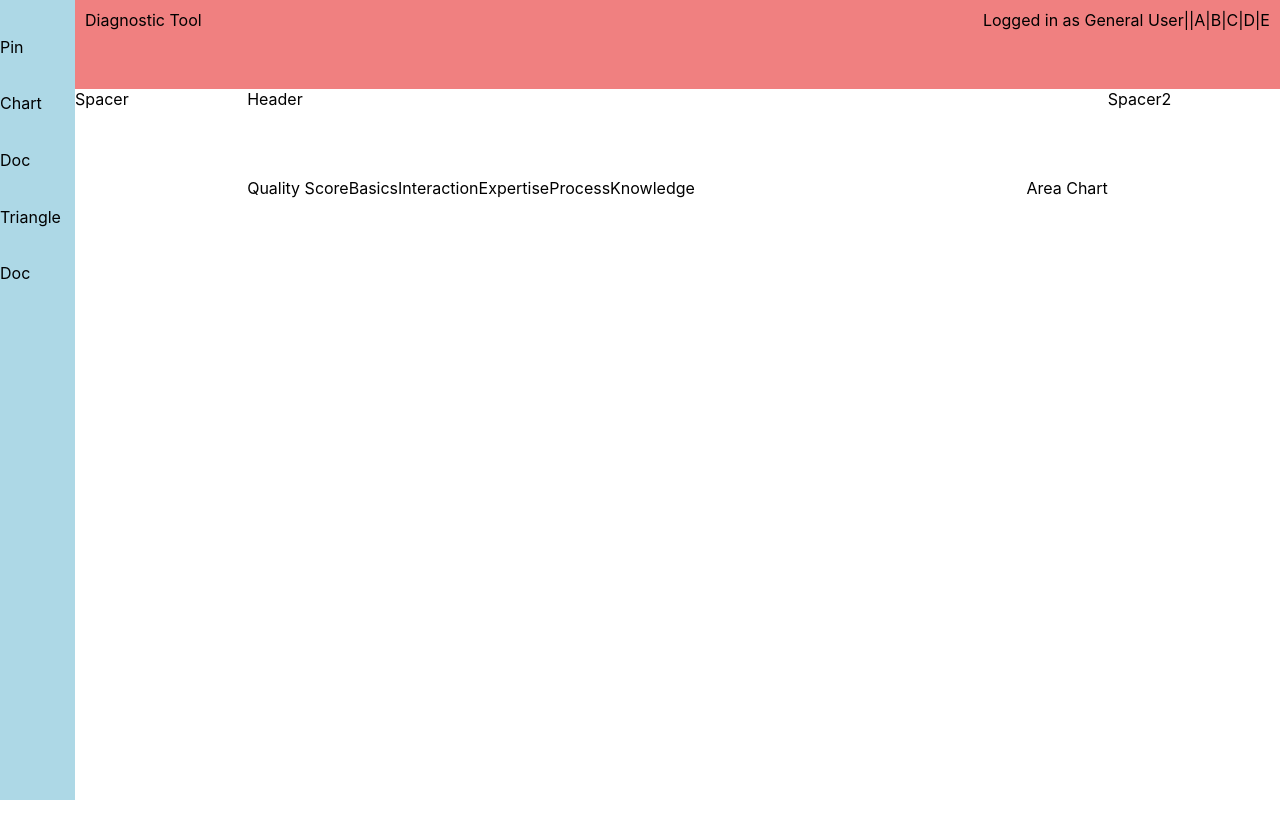
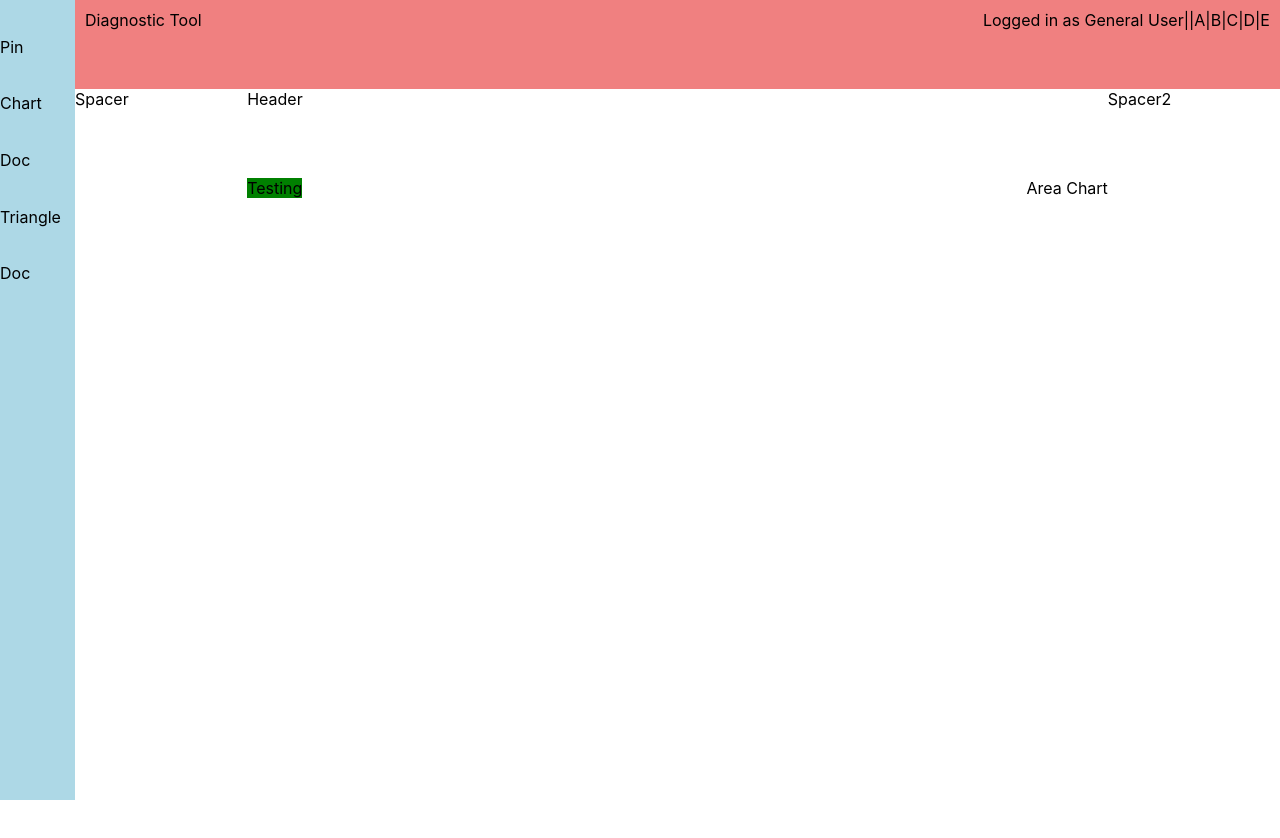
Before and after one commit to sidhantmathur/onr-assign, a React (Create React App) app: page / in a window 1280 px wide. Shown: the top 838 px of the page. Built offline with nearby package versions, Linux system fonts and the light colour scheme.

Commit message:
add data to state in test chart

```diff
--- /dev/null
+++ b/src/components/charts/chart.js
@@ -0,0 +1,28 @@
+import React, { Component, createRef } from "react";
+import * as d3 from 'd3'
+import data from '../../data.json'
+
+class Chart extends Component {
+  constructor(props) {
+    super(props)
+    this.myRef = createRef();
+  }
+
+  componentDidMount() {
+    let accessRef = d3.select(this.myRef.current);
+    accessRef.style("background-color", "green")
+
+    this.setState({
+      data: data
+    })
+  }
+
+  render() {
+    return(
+      <>
+        <div ref={this.myRef}>Testing</div>
+      </>
+  )}
+}
+
+export default Chart
--- a/src/components/layouts/Stats.js
+++ b/src/components/layouts/Stats.js
@@ -1,4 +1,5 @@
 import React from 'react'
+import Chart from '../charts/chart'
 import './Stats.css'
 
 export default function Stats() {
@@ -6,12 +7,14 @@ export default function Stats() {
     <div className='stats-layout'>
 
       <div className='donut-list'>
-        <div>Quality Score</div>
+        {/* <div>Quality Score</div>
         <div>Basics</div>
         <div>Interaction</div>
         <div>Expertise</div>
         <div>Process</div>
-        <div>Knowledge</div>
+        <div>Knowledge</div> */}
+
+        <Chart />
       </div>
 
       <div className='area-chart-space'>
```
Also changed, not shown: src/components/charts/Testchart.js (line endings or trailing spaces).
